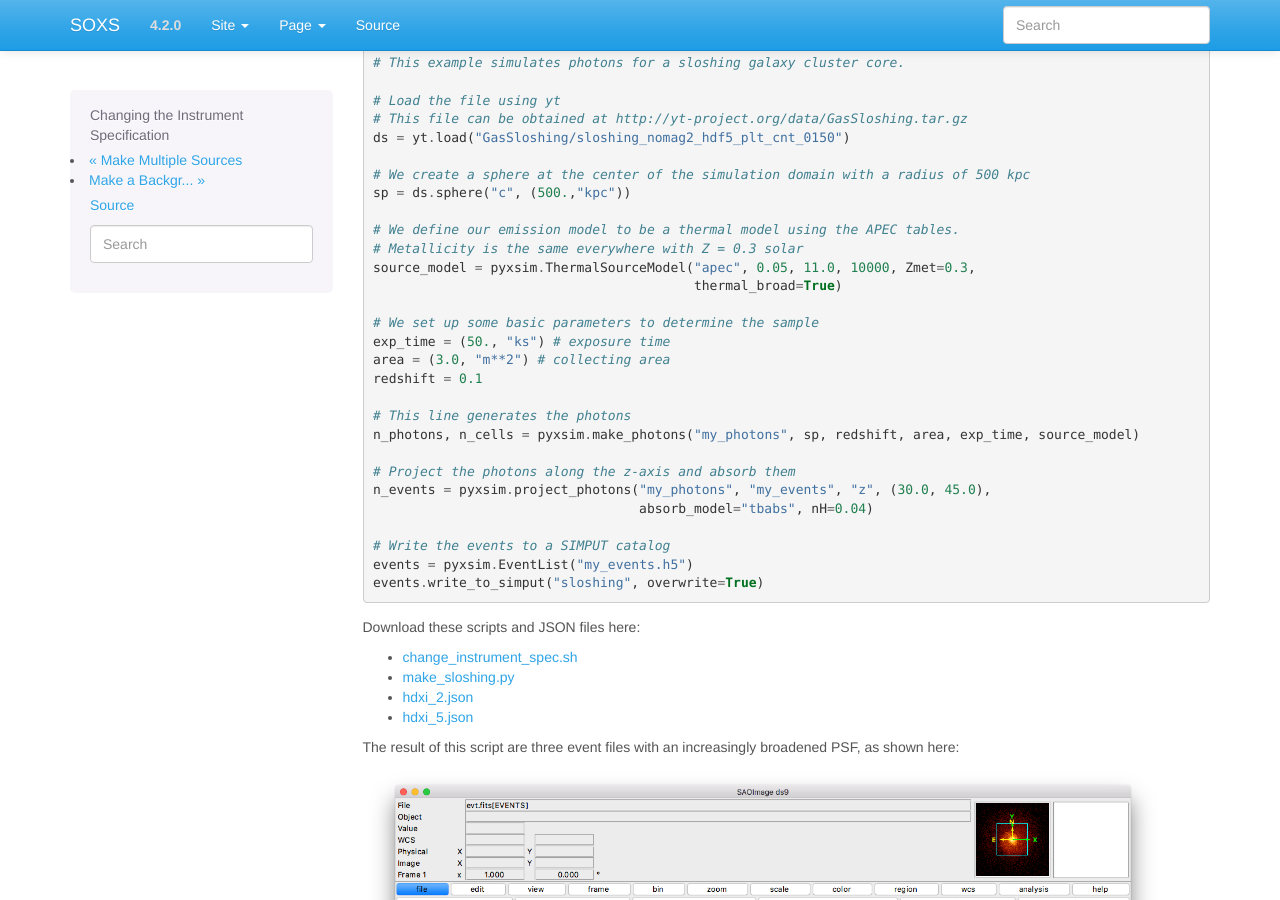
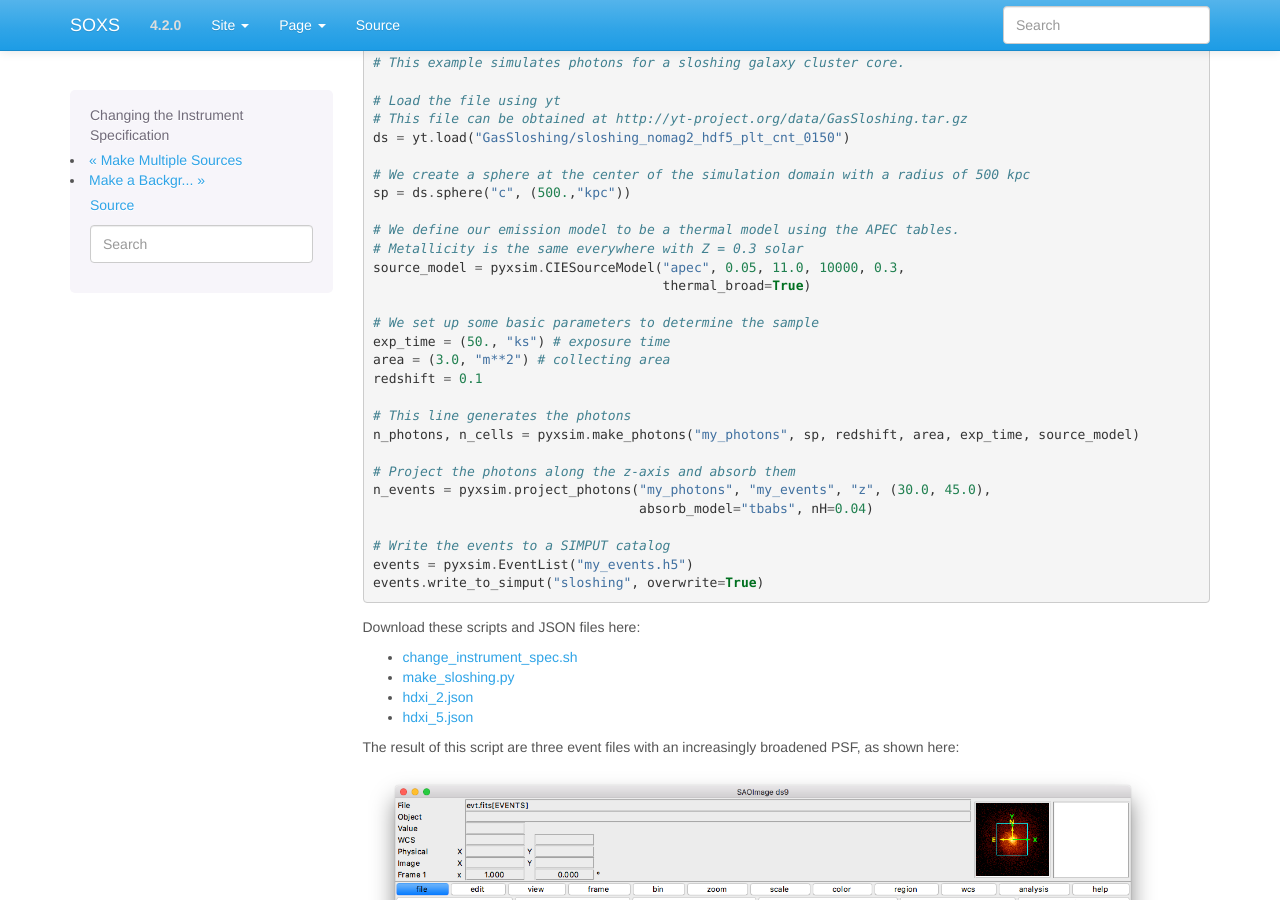
Before and after one commit to lynx-x-ray-observatory/soxs, a Sphinx documentation site: the page built from doc/source/cookbook/change_instrument_spec.rst, in a window 1280 px wide and 900 px high, scrolled down 565 px. Built offline with Sphinx 7.4.7, drawn with Linux system fonts in a browser that asks for light colours.

Commit message:
More doc fixes

```diff
--- a/doc/source/cookbook/change_instrument_spec.rst
+++ b/doc/source/cookbook/change_instrument_spec.rst
@@ -44,8 +44,8 @@ The ``make_sloshing.py`` script that is called:
 
     # We define our emission model to be a thermal model using the APEC tables.
     # Metallicity is the same everywhere with Z = 0.3 solar
-    source_model = pyxsim.ThermalSourceModel("apec", 0.05, 11.0, 10000, Zmet=0.3,
-                                             thermal_broad=True)
+    source_model = pyxsim.CIESourceModel("apec", 0.05, 11.0, 10000, 0.3,
+                                         thermal_broad=True)
 
     # We set up some basic parameters to determine the sample
     exp_time = (50., "ks") # exposure time
--- a/doc/source/cookbook/make_multiple_sources.rst
+++ b/doc/source/cookbook/make_multiple_sources.rst
@@ -14,10 +14,10 @@ into a single SIMPUT catalog, which is then used to make a single event file.
     # a single simput catalog from the command line.
 
     # First, make an absorbed thermal spectrum, which will be for an annulus source.
-    make_thermal_spectrum 6.0 0.3 0.05 1.0e-4 thermal_spec.dat 0.1 10.0 10000 --absorb_model=wabs --nh 0.04 --overwrite
+    make_cie_spectrum 6.0 0.3 0.05 1.0e-4 thermal_spec.dat 0.1 10.0 10000 --absorb_model=wabs --nH_abs 0.04 --overwrite
 
     # Second, make an absorbed power-law spectrum, which will be for a point source.
-    make_powerlaw_spectrum 1.1 0.05 1.0e-4 powerlaw_spec.dat 0.1 10.0 10000 --absorb_model=wabs --nh 0.04 --overwrite
+    make_powerlaw_spectrum 1.1 0.05 1.0e-4 powerlaw_spec.dat 0.1 10.0 10000 --absorb_model=wabs --nH_abs 0.04 --overwrite
 
     # Take this spectrum and make a SIMPUT catalog with a point source photon list
     make_point_source my_cat.simput point_source 30.0 45.0 thermal_spec.dat --overwrite
--- a/doc/source/files/make_sloshing.py
+++ b/doc/source/files/make_sloshing.py
@@ -12,9 +12,7 @@ sp = ds.sphere("c", (500.0, "kpc"))
 
 # We define our emission model to be a thermal model using the APEC tables.
 # Metallicity is the same everywhere with Z = 0.3 solar
-source_model = pyxsim.ThermalSourceModel(
-    "apec", 0.05, 11.0, 1000, Zmet=0.3, thermal_broad=True
-)
+source_model = pyxsim.CIESourceModel("apec", 0.05, 11.0, 1000, 0.3, thermal_broad=True)
 
 # We set up some basic parameters to determine the sample
 exp_time = (50.0, "ks")  # exposure time
--- a/doc/source/users_guide/simput.rst
+++ b/doc/source/users_guide/simput.rst
@@ -155,7 +155,7 @@ The event positions from a :class:`~soxs.simput.SimputPhotonList` can be plotted
 using the :meth:`~soxs.simput.SimputPhotonList.plot` method. This will make a
 scatter plot of the photon RA and Dec on the sky, optionally filtered within an
 energy band. For an example of how to use this method, see the
-:ref:`two-clusters` cookbook example.
+`"Two Clusters" cookbook example <../cookbook/Two_Clusters.html>`_.
 
 .. _simput-catalogs:
 
@@ -217,8 +217,8 @@ SOXS has the ability to model astrophysical background and foreground components
 :ref:`background` for more details). This modeling is typically carried out automatically
 during instrument simulation in SOXS (see :ref:`bkgnds`). However, as SIMPUT catalogs
 can be used in conjunction with other instrument simulators (such as
-`SIXTE <http://www.sternwarte.uni-erlangen.de/research/sixte/index.php>`_
-`SIMX <http://hea-www.cfa.harvard.edu/simx/>`_ and `MARX <http://space.mit.edu/CXC/MARX/>`_),
+`SIXTE <http://www.sternwarte.uni-erlangen.de/research/sixte/index.php>`_,
+`SIMX <http://hea-www.cfa.harvard.edu/simx/>`_, and `MARX <http://space.mit.edu/CXC/MARX/>`_),
 SOXS provides the ability to generate background and foreground models and write them to
 a SIMPUT catalog for reading in by these packages.
 
```
Also changed, not shown: 1 other file.
